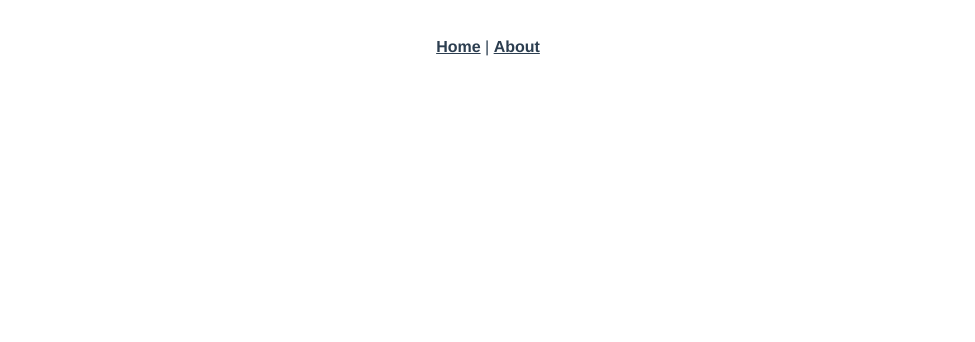
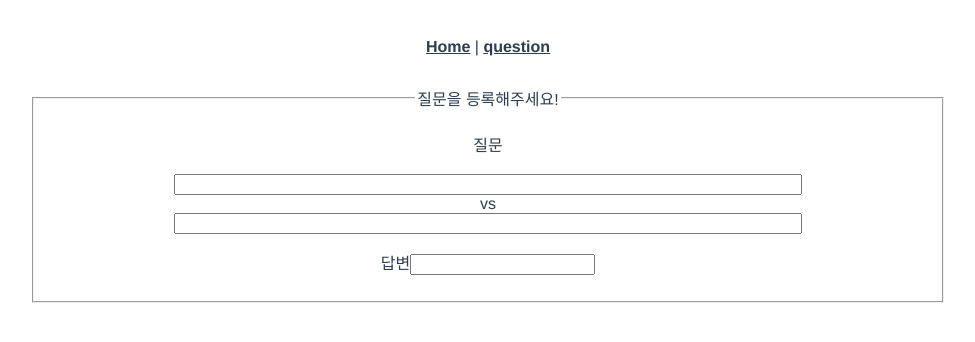
Before and after one commit to uoon-dev/show-your-choice, a Vue app: page /question/add in a window 1280 px wide. Shown: the top 342 px of the page, without its empty margins (152-1127 px from the left). Built offline with nearby package versions, Linux system fonts and the light colour scheme.

Commit message:
make the AddQuestion.vue for adding a question

```diff
--- a/src/App.vue
+++ b/src/App.vue
@@ -2,7 +2,7 @@
   <div id="app">
     <div id="nav">
       <router-link to="/">Home</router-link> |
-      <router-link to="/question">About</router-link>
+      <router-link to="/question">question</router-link>
     </div>
     <router-view/>
   </div>
--- a/src/data/questions.js
+++ b/src/data/questions.js
@@ -1,4 +1,9 @@
-export default [
-    { id: 1, title: '연봉1억 2천 받고 개인섬 저택 관리인 하기 vs 그냥 살기'},
-    { id: 2, title: '재벌가 아들대신 감방서 3년살고 60억 받기 vs 그냥 살기' }
-  ]
+const data = {
+  id: 1,
+  title: '연봉1억 2천 받고 개인섬 저택 관리인 하기 vs 그냥 살기'
+}
+
+export default data;
+// [
+//     { id: 2, title: '재벌가 아들대신 감방서 3년살고 60억 받기 vs 그냥 살기' }
+//   ]
--- a/src/main.js
+++ b/src/main.js
@@ -2,12 +2,8 @@ import Vue from 'vue';
 import App from './App.vue';
 import router from './router';
 import store from './store/modules/store';
-import axios from 'axios'
-import VueAxios from 'vue-axios'
 
 Vue.config.productionTip = false;
-
-Vue.use(VueAxios, axios)
 
 new Vue({
   router,
--- a/src/router.js
+++ b/src/router.js
@@ -1,6 +1,7 @@
 import Vue from 'vue';
 import Router from 'vue-router';
 import Home from './views/Home.vue';
+import AddQuestion from './views/AddQuestion.vue';
 
 Vue.use(Router);
 
@@ -21,5 +22,10 @@ export default new Router({
       // which is lazy-loaded when the route is visited.
       component: () => import(/* webpackChunkName: "about" */ './views/Question.vue'),
     },
+    {
+      path: '/question/add',
+      name: 'addQuestion',
+      component: AddQuestion
+    }
   ],
 });
--- /dev/null
+++ b/src/services/api.js
@@ -0,0 +1,11 @@
+import Vue from 'vue';
+import axios from 'axios';
+import VueAxios from 'vue-axios';
+
+Vue.use(VueAxios, axios)
+
+export default () => {
+  return axios.create({
+    baseURL: `https://show-your-choice.firebaseio.com/`
+  })
+}
--- /dev/null
+++ b/src/views/AddQuestion.vue
@@ -0,0 +1,84 @@
+<template>
+  <div data-type="add/question">
+    <form data-type="add/content">
+      <fieldset>
+        <legend data-title> 질문을 등록해주세요! </legend>
+        <p data-title-questions>
+          <label>질문</label><br>
+          <input type="text" v-model="titleA" name="question-title-a" v-on:keydown.enter="enterAndGo">
+          vs
+          <input type="text" v-model="titleB" name="question-title-b" v-on:keydown.enter="enterAndGo">
+        </p>
+        <p data-answers>
+          <label for="answer">답변</label>
+          <input
+            type="text"
+            v-for="(answer, index) in answers"
+            v-on:keydown.enter="enterAndGo"
+            :key="index"
+            :data-input="index">
+        </p>
+      </fieldset>
+    </form>
+  </div>
+</template>
+<style lang="scss" scoped>
+  [data-type^="add"] {
+    display: flex;
+    justify-content: center;
+    flex-direction: column;
+  }
+
+  [data-type$="question"] {
+    [data-type$="content"] {
+      align-items: center;
+      flex: 1;
+
+      fieldset {
+        width: 70%;
+
+        [data-title-questions] {
+          display: flex;
+          flex-direction: column;
+          align-content: space-around;
+        }
+      }
+    }
+  }
+
+  fieldset {
+    [data-title-questions] {
+      input[type="text"] {
+        align-self: center;
+        width: 70%;
+      }
+    }
+  }
+
+</style>
+<script>
+export default {
+  data() {
+    return {
+      titleA: '',
+      titleB: '',
+      answers: [0]
+    }
+  },
+  created() {
+
+  },
+  methods : {
+    enterAndGo(e) {
+      // const index = e.currentTarget.dataset.index;
+      const parentAttr = e.currentTarget.parentElement.dataset;
+      const sibling = e.currentTarget.nextElementSibling;
+      if (parentAttr.hasOwnProperty('answers')) {
+        this.answers.push('');
+      } else {
+        sibling.focus();
+      }
+    }
+  }
+}
+</script>
--- a/src/views/Question.vue
+++ b/src/views/Question.vue
@@ -7,6 +7,7 @@
 
 </style>
 <script>
+import api from '../services/api';
 import questions from '../data/questions';
 export default {
   data() {
@@ -14,12 +15,48 @@
       title: ''
     }
   },
-    created() {
-      debugger;
-      this.title = questions[0].title;
-      // this.axios.get('./src/data/questions.js').then((response) => {
-      //   console.log(response.data)
-      // })
+  mounted() {
+    this.saveQuestion().then((res) => {
+      console.log(res);
+    })
+
+  },
+  methods : {
+    async saveQuestion() {
+      const data = {
+        "id": "uuid형식",
+        "userId": "작성자 id",
+        "choices": [
+          {
+            "choiceIndex": 0,
+            "title": "연봉 1억 2천만원 받고 개인섬 저택 관리인 하기",
+            "options": [
+                "한달에 한번 보급선 왕복",
+                "인터넷은 되지만 느림 위성전화 사용 가능",
+                "집안 청결상태는 어느 정도 유지",
+                "나머지는 개인시간",
+                "1년 휴가 한달 가능",
+                "3년간 고용보장"
+            ],
+            "imgs": [
+                "http://cfile272.uf.daum.net/image/2306E94C57EFAD5736C40A"
+          ]
+          },
+          {
+          "choiceIndex": 1,
+            "title": "그냥 살기",
+            "options": [],
+            "imgs": []
+          }
+        ],
+        "result": [
+          123,
+          456
+        ]
+      };
+
+      await api().put('questions.json', data );
+    }
   }
 }
 </script>
```
Lines whose indentation alone changed are shown as unchanged.
